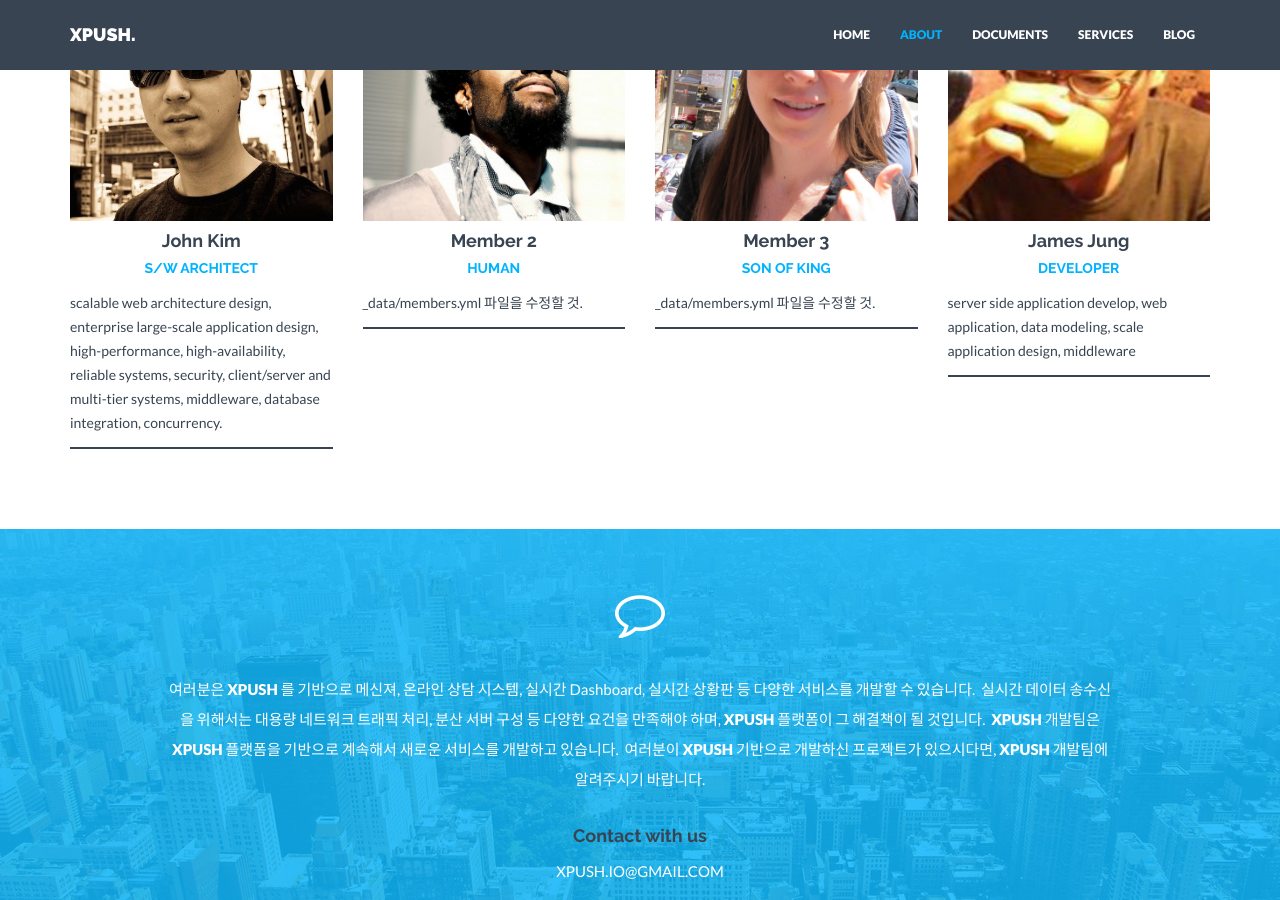
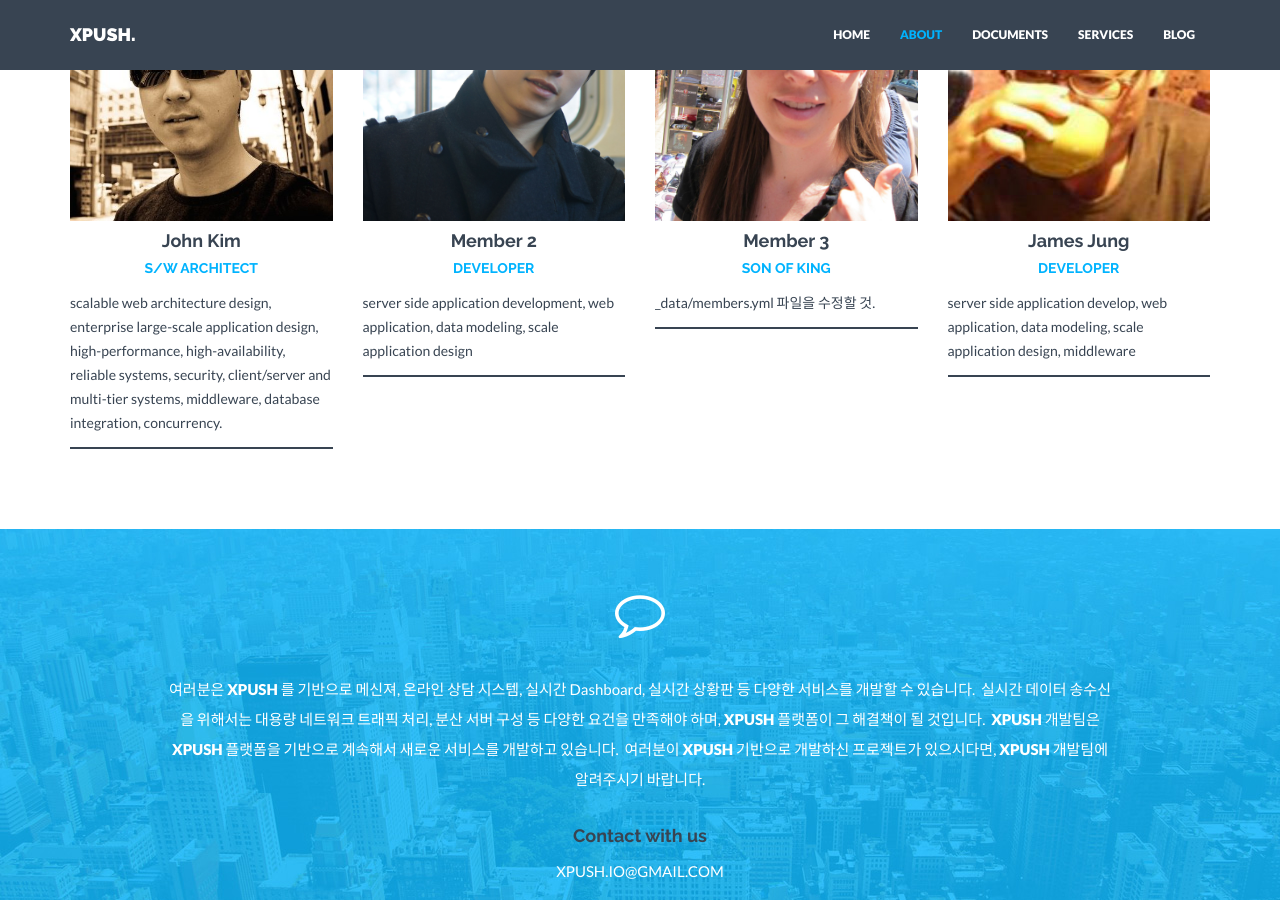
Before and after one commit to xpush/xpush.github.io, a Jekyll site: the page built from about/index.md, in a window 1280 px wide and 900 px high, scrolled down 1576 px. Built offline with Jekyll 4.4.1, drawn with Linux system fonts in a browser that asks for light colours; nearby versions of some CDN libraries.

Commit message:
notdol's profile

```diff
--- a/_data/members.yml
+++ b/_data/members.yml
@@ -9,12 +9,12 @@
   description: scalable web architecture design, enterprise large-scale application design, high-performance, high-availability, reliable systems, security, client/server and multi-tier systems, middleware, database integration, concurrency.
 
 - name: Member 2
-  image: /lib/img/team/team02.jpg
-  role: HUMAN
-  email: yohany@gmail.com
-  facebook:
-  github:
-  description: _data/members.yml 파일을 수정할 것.
+  image: /lib/img/team/notdol.jpg
+  role: DEVELOPER
+  email: nixenic@gmail.com
+  facebook: https://www.facebook.com/notdol
+  github: https://github.com/notdol
+  description: server side application development, web application, data modeling, scale application design
 
 - name: Member 3
   image: /lib/img/team/team03.jpg
```
